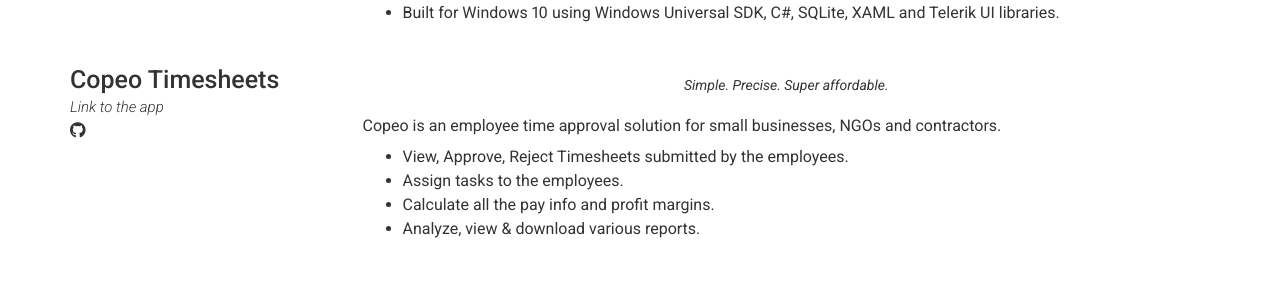
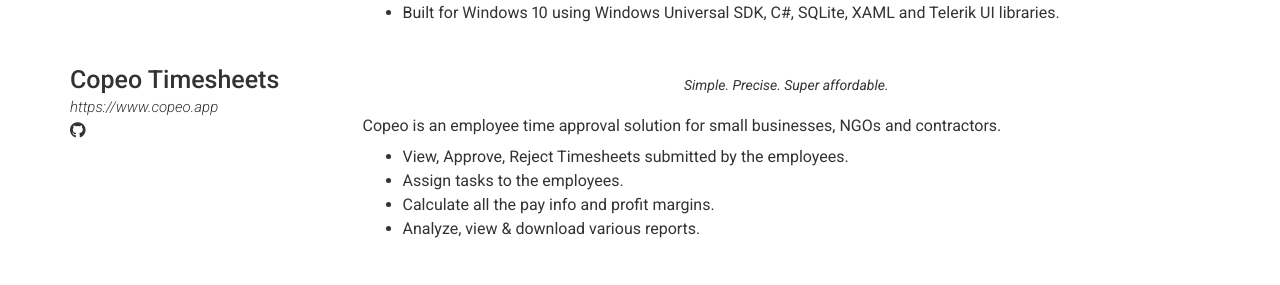
Before and after one commit to medhachaitanya/medhachaitanya.github.io, a Jekyll site: the page built from index.md, in a window 1280 px wide and 900 px high, scrolled down 647 px. Shown: the part 162-447 px from the top of the window. Built offline with Jekyll 4.4.1, drawn with Linux system fonts in a browser that asks for light colours; nearby versions of some CDN libraries.

Commit message:
Update _config.yml

```diff
--- a/_config.yml
+++ b/_config.yml
@@ -92,7 +92,7 @@
       - layout: left
         title: Copeo Timesheets
         link: www.copeo.app
-        link_text: Link to the app
+        link_text: https://www.copeo.app
         additional_links:
           - title:  Github page for project
             icon: fab fa-github
```
